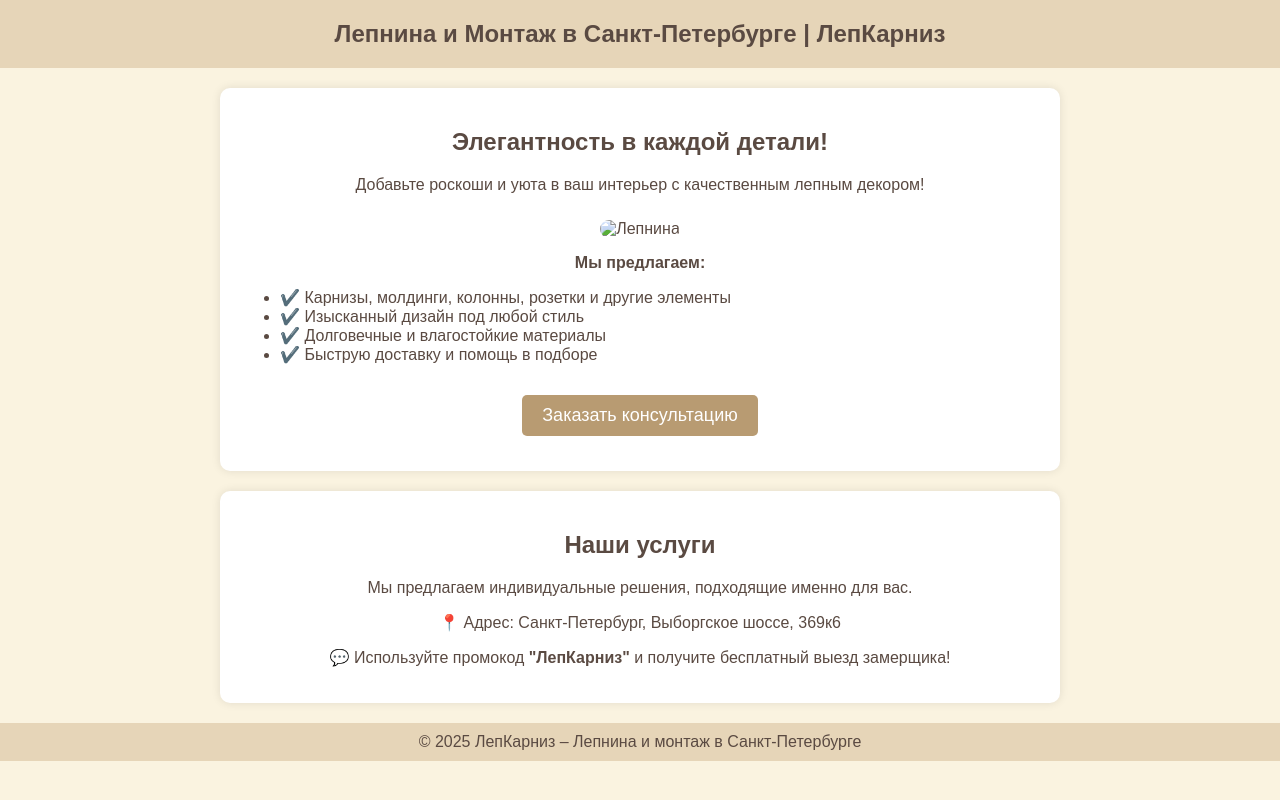
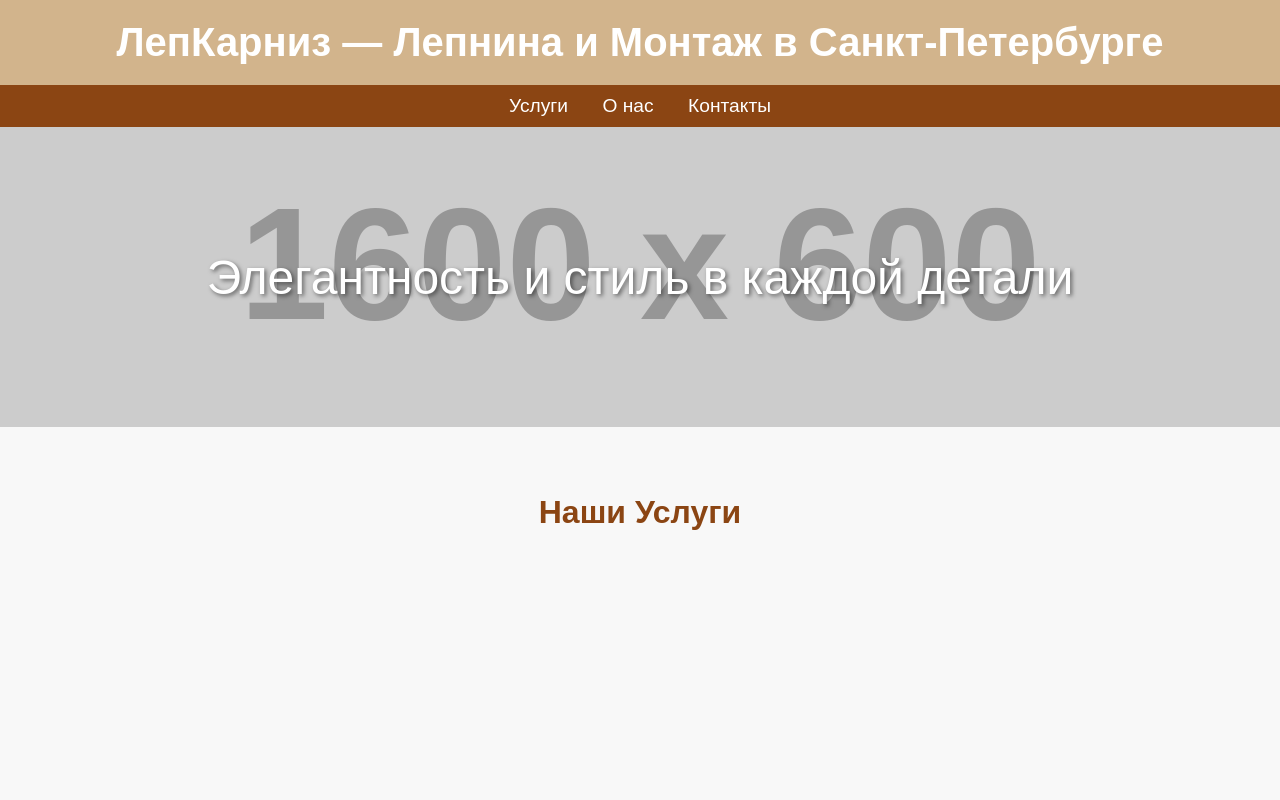
Before and after one commit to vlavan102/lepkarniz, a plain HTML site: page index.html in a window 1280 px wide. Drawn offline with Linux system fonts and the light colour scheme; placeholder pictures from the web are drawn by us.

Commit message:
Update index.html

```diff
--- a/index.html
+++ b/index.html
@@ -3,86 +3,105 @@
 <head>
     <meta charset="UTF-8">
     <meta name="viewport" content="width=device-width, initial-scale=1.0">
-    <title>Лепнина и Монтаж в Санкт-Петербурге | ЛепКарниз</title>
+    <meta name="description" content="ЛепКарниз — компания, предлагающая лепные изделия и профессиональный монтаж в Санкт-Петербурге.">
+    <title>ЛепКарниз — Лепнина и Монтаж в Санкт-Петербурге</title>
     <style>
         body {
             font-family: Arial, sans-serif;
-            background-color: #FAF3E0; /* Цвет слоновой кости */
-            color: #5A4A42; /* Темно-бежевый текст */
             margin: 0;
             padding: 0;
+            background-color: #F8F8F8;
+            color: #333;
+        }
+        header {
+            background-color: #D2B48C; /* Цвет слоновой кости */
+            padding: 20px;
             text-align: center;
         }
-        header {
-            background-color: #E6D5B8; /* Светло-бежевый */
+        header h1 {
+            margin: 0;
+            font-size: 2.5em;
+            color: #fff;
+        }
+        nav {
+            background-color: #8B4513; /* Темно-коричневый для акцентов */
+            padding: 10px;
+            text-align: center;
+        }
+        nav a {
+            color: #fff;
+            text-decoration: none;
+            margin: 0 15px;
+            font-size: 1.2em;
+        }
+        .hero {
+            background-image: url('https://via.placeholder.com/1600x600.png?text=Лепнина+и+Монтаж');
+            background-size: cover;
+            background-position: center;
+            height: 300px;
+            display: flex;
+            justify-content: center;
+            align-items: center;
+            color: white;
+            font-size: 3em;
+            text-shadow: 2px 2px 4px rgba(0, 0, 0, 0.5);
+        }
+        section {
+            padding: 40px 20px;
+            text-align: center;
+        }
+        h2 {
+            font-size: 2em;
+            color: #8B4513;
+        }
+        p {
+            font-size: 1.1em;
+            line-height: 1.6em;
+        }
+        .service-item {
+            display: inline-block;
+            width: 30%;
+            margin: 15px;
             padding: 20px;
-            font-size: 24px;
+            background-color: #fff;
+            box-shadow: 0 4px 8px rgba(0, 0, 0, 0.1);
+        }
+        .service-item h3 {
+            font-size: 1.5em;
+            color: #8B4513;
+        }
+        footer {
+            background-color: #8B4513;
+            color: #fff;
+            padding: 20px;
+            text-align: center;
+        }
+        footer a {
+            color: #fff;
+            text-decoration: none;
             font-weight: bold;
         }
-        .container {
-            max-width: 800px;
-            margin: 20px auto;
-            padding: 20px;
-            background-color: #FFF;
-            box-shadow: 0px 0px 10px rgba(0, 0, 0, 0.1);
-            border-radius: 10px;
-        }
-        .button {
-            display: inline-block;
-            background-color: #B89B72; /* Теплый коричневый */
-            color: white;
-            padding: 10px 20px;
-            margin: 15px 0;
-            text-decoration: none;
-            font-size: 18px;
-            border-radius: 5px;
-        }
-        .button:hover {
-            background-color: #967B5C;
-        }
-        img {
-            width: 100%;
-            border-radius: 10px;
-            margin-top: 10px;
-        }
-        footer {
-            background-color: #E6D5B8;
-            padding: 10px;
-            margin-top: 20px;
+        footer a:hover {
+            text-decoration: underline;
         }
     </style>
 </head>
 <body>
 
-<header>Лепнина и Монтаж в Санкт-Петербурге | ЛепКарниз</header>
+<header>
+    <h1>ЛепКарниз — Лепнина и Монтаж в Санкт-Петербурге</h1>
+</header>
 
-<div class="container">
-    <h2>Элегантность в каждой детали!</h2>
-    <p>Добавьте роскоши и уюта в ваш интерьер с качественным лепным декором!</p>
+<nav>
+    <a href="#services">Услуги</a>
+    <a href="#about">О нас</a>
+    <a href="#contact">Контакты</a>
+</nav>
 
-    <img src="your-image-url.jpg" alt="Лепнина"> <!-- Замени ссылку на свою картинку -->
-
-    <p><strong>Мы предлагаем:</strong></p>
-    <ul style="text-align: left;">
-        <li>✔️ Карнизы, молдинги, колонны, розетки и другие элементы</li>
-        <li>✔️ Изысканный дизайн под любой стиль</li>
-        <li>✔️ Долговечные и влагостойкие материалы</li>
-        <li>✔️ Быструю доставку и помощь в подборе</li>
-    </ul>
-
-    <a href="https://vk.com/yourprofile" class="button">Заказать консультацию</a> <!-- Замени ссылку на свою -->
+<div class="hero">
+    <span>Элегантность и стиль в каждой детали</span>
 </div>
 
-<div class="container">
-    <h2>Наши услуги</h2>
-    <p>Мы предлагаем индивидуальные решения, подходящие именно для вас.</p>
-    <p>📍 Адрес: Санкт-Петербург, Выборгское шоссе, 369к6</p>
-    <p>💬 Используйте промокод <strong>"ЛепКарниз"</strong> и получите бесплатный выезд замерщика!</p>
-</div>
-
-<footer>
-    © 2025 ЛепКарниз – Лепнина и монтаж в Санкт-Петербурге
-</footer>
-
-</body>
-</html>
+<section id="services">
+    <h2>Наши Услуги</h2>
+    <d
```
